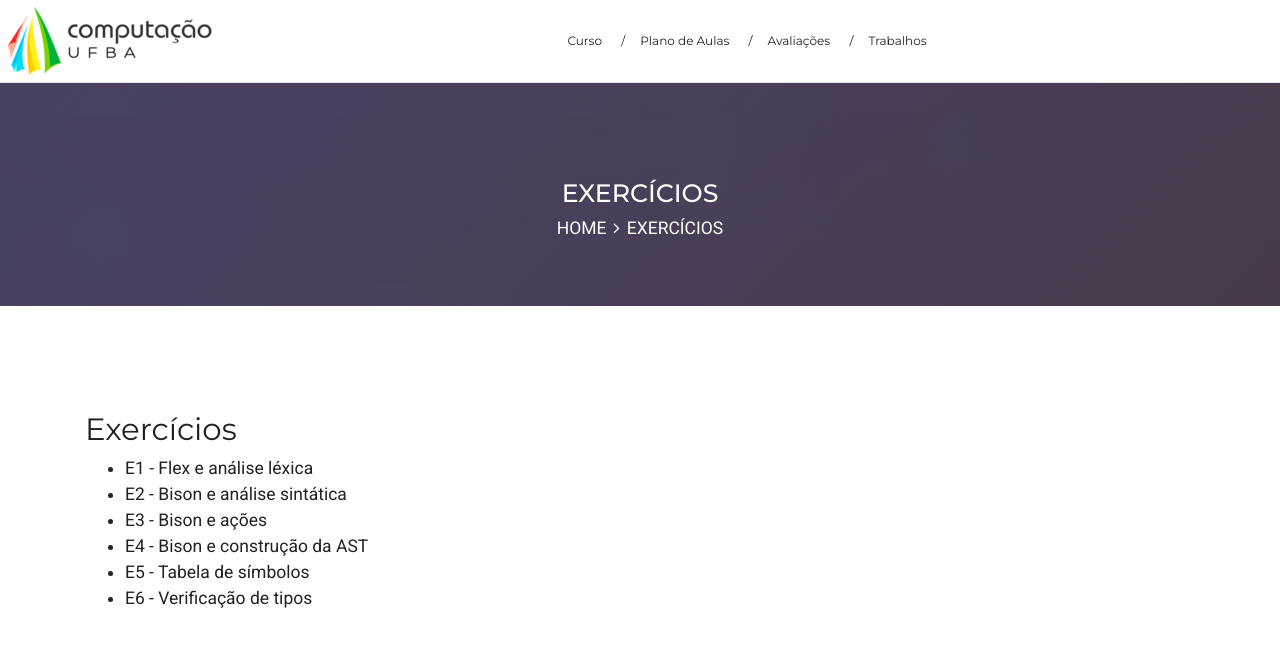
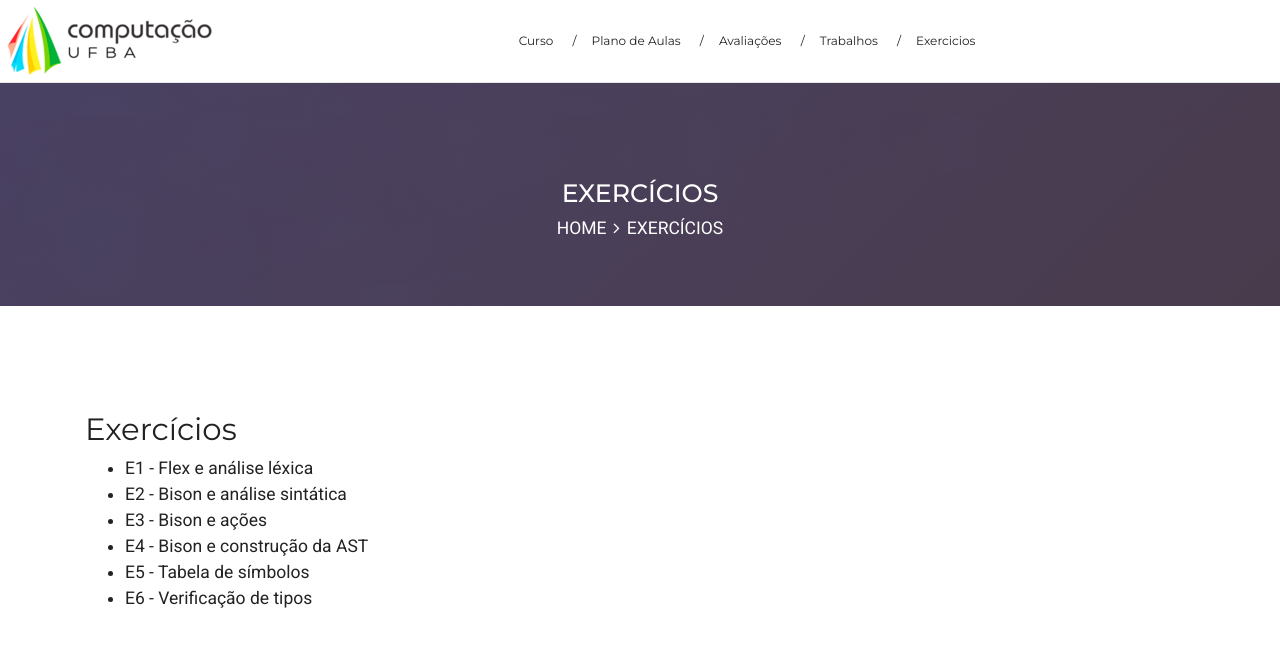
Before and after one commit to MATA61-IC-UFBA/mata61-ic-ufba.github.io, a Jekyll site: the page built from 20262/exercicios.md, in a window 1280 px wide. Shown: the top 647 px of the page. Built offline with Jekyll 4.4.1, drawn with Linux system fonts in a browser that asks for light colours.

Commit message:
add exercicios in menu

```diff
--- a/_layouts/20262/event.html
+++ b/_layouts/20262/event.html
@@ -9,6 +9,8 @@ menu:
     url: /20262/avaliacoes
   - name: Trabalhos
     url: /20262/trabalhos
+  - name: Exercicios
+    url: /20262/exercicios
 
 ---
 
```
Also changed, not shown: 2 other files.
